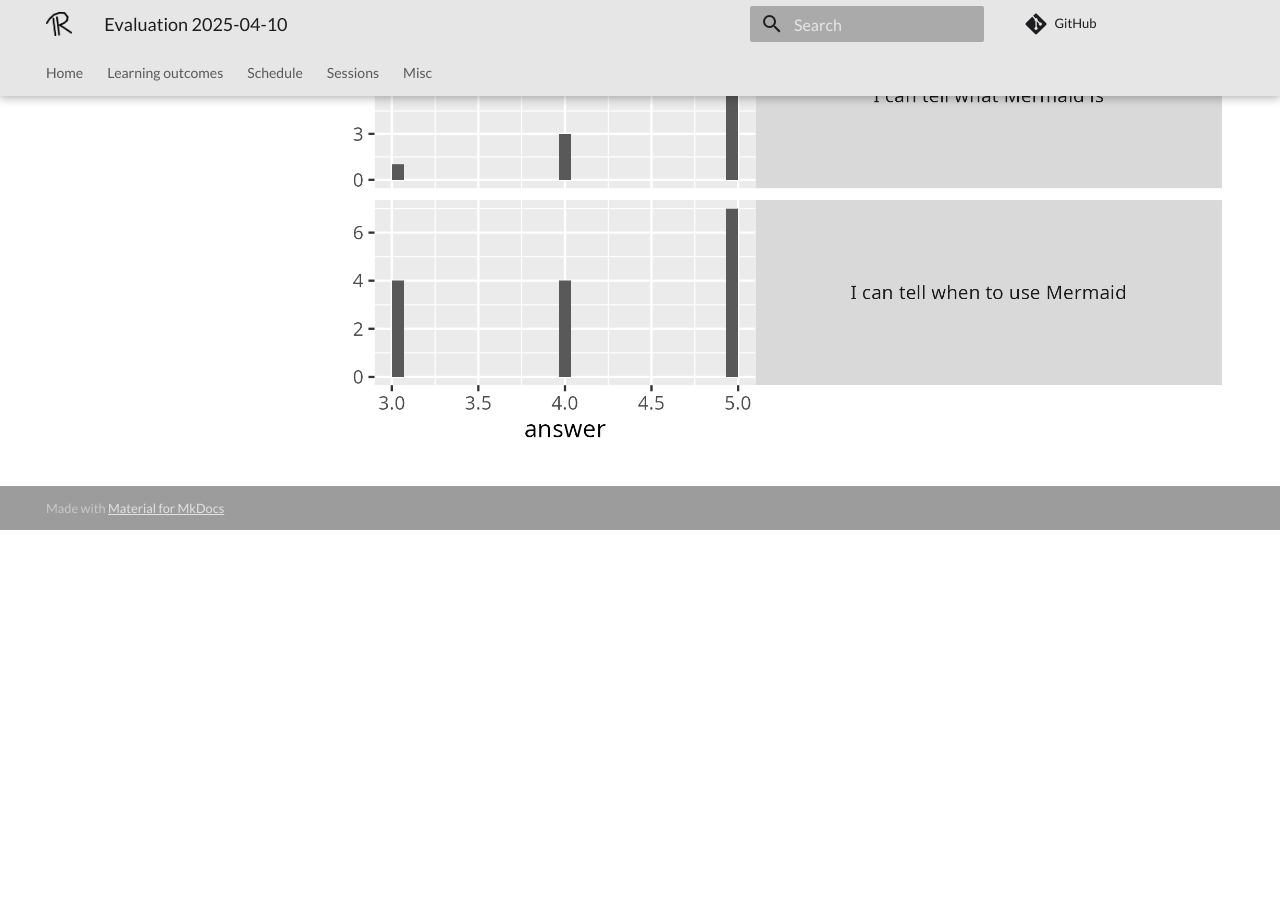
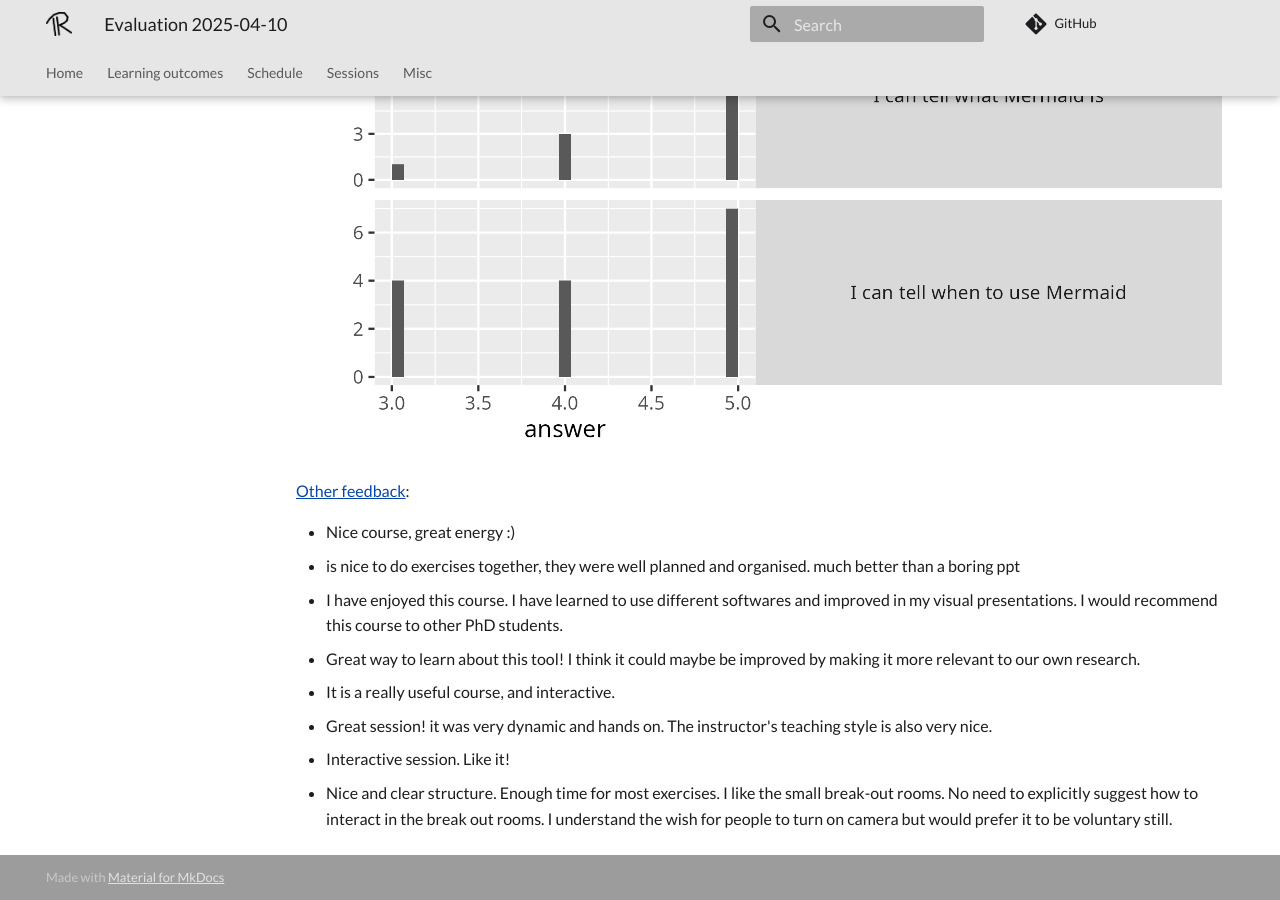
Before and after one commit to richelbilderbeek/lesson_mermaid, an MkDocs documentation site: the page built from docs/evaluations/20250410/README.md, in a window 1280 px wide and 900 px high, scrolled down 3354 px. Built offline with MkDocs 1.6.1 and Material for MkDocs 9.7.7, drawn with Linux system fonts in a browser that asks for light colours; comment, search, counter and statistics services are not loaded; before the commit the page ends 3884 px from its top, so only the background shows below that.

Commit message:
Extract feedback

```diff
--- a/docs/evaluations/20250410/README.md
+++ b/docs/evaluations/20250410/README.md
@@ -22,3 +22,24 @@ There was none.
 ![Average confidence per question](average_confidences_per_question.png)
 
 ![Confidences per question](confidences_per_question.png)
+
+[Other feedback](other_feedback.txt):
+
+- Nice course, great energy :)
+- is nice to do exercises together, they were well planned and organised.
+  much better than a boring ppt
+- I have enjoyed this course.
+  I have learned to use different softwares and improved in my visual
+  presentations. I would recommend this course to other PhD students.
+- Great way to learn about this tool!
+  I think it could maybe be improved by
+  making it more relevant to our own research.
+- It is a really useful course, and interactive.
+- Great session! it was very dynamic and hands on.
+  The instructor's teaching style is also very nice.
+- Interactive session. Like it!
+- Nice and clear structure. Enough time for most exercises.
+  I like the small break-out rooms.
+  No need to explicitly suggest how to interact in the break out rooms.
+  I understand the wish for people to turn on camera
+  but would prefer it to be voluntary still.
```
